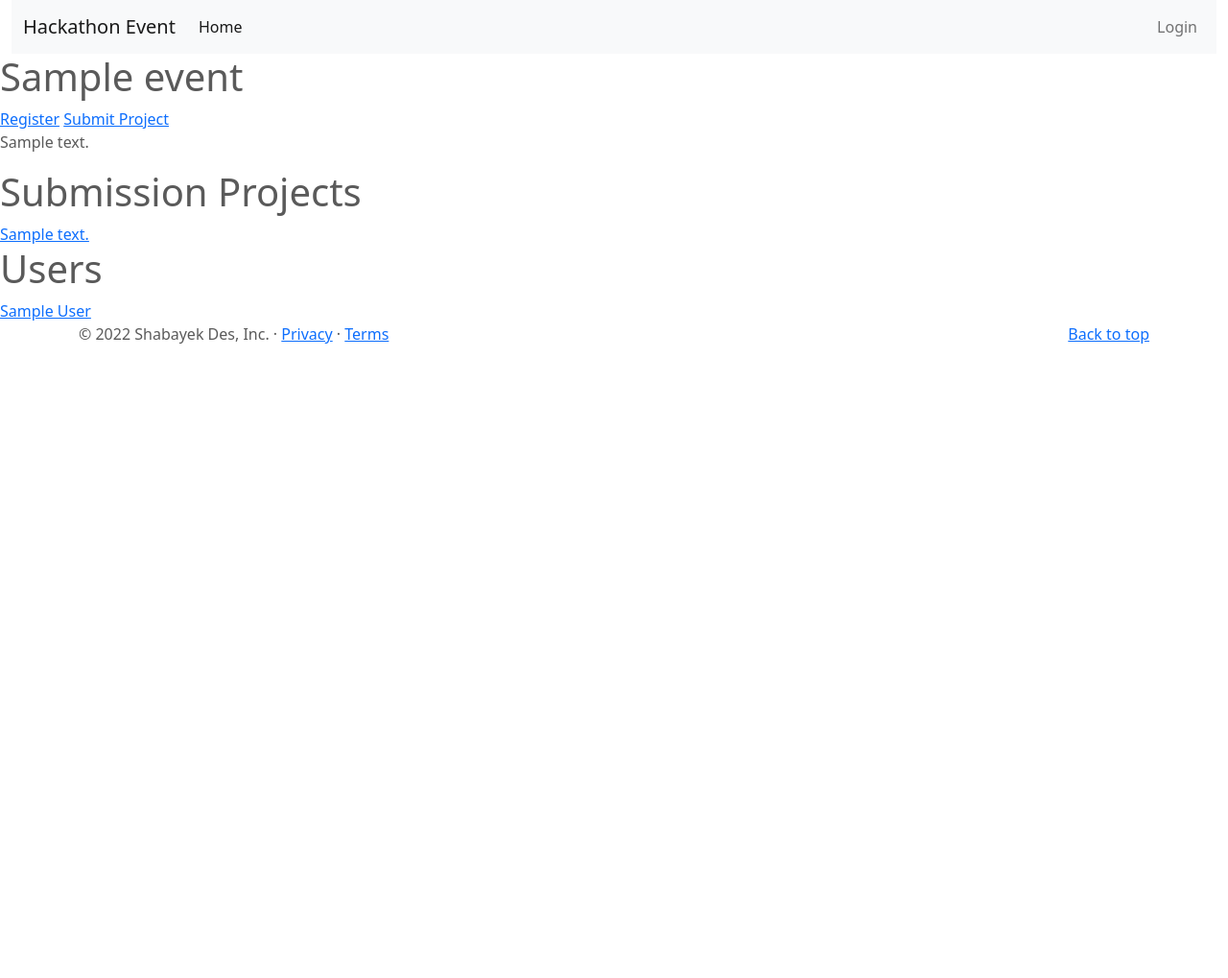
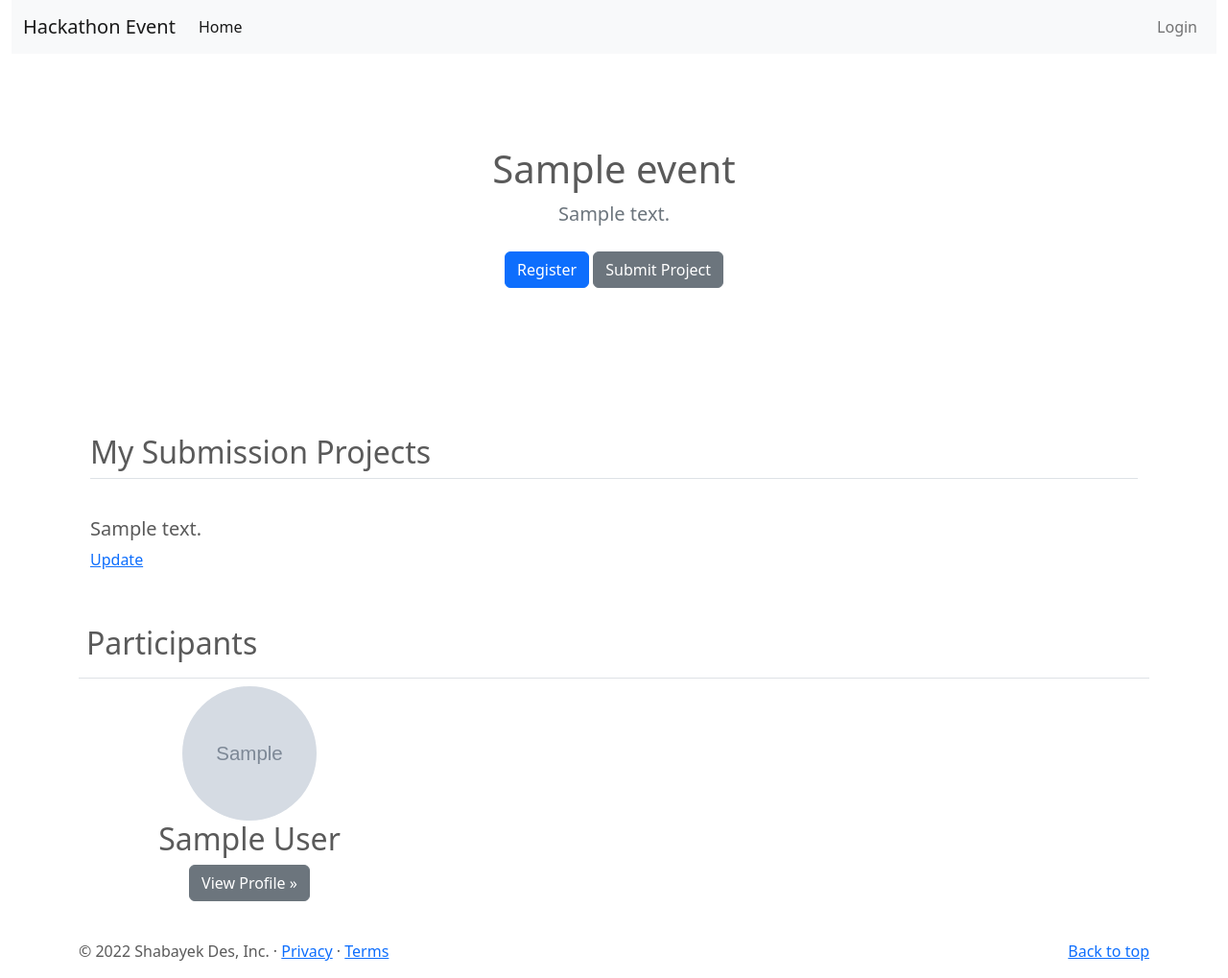
Before and after one commit to shabayekdes/django-event, a Django app: page /events/00000000-0000-0000-0000-000000000001/ in a window 1280 px wide. Shown: the whole page at 96% size. Before the commit the page ends 358 px from the top, so only its background shows below. Run offline with Django 4.2, Linux system fonts and the light colour scheme; tables that the repository leaves empty hold one stand-in row (values such as "Sample post"); grey boxes marked "Sample" are stand-in pictures.

Commit message:
Change view event page

```diff
--- a/templates/events/show_event.html
+++ b/templates/events/show_event.html
@@ -1,36 +1,70 @@
 {% extends 'main.html' %}
 
 {% block content %}
-    <h1>{{ event.name }}</h1>
+
+    <section class="py-5 text-center container">
+        <div class="row py-lg-5">
+            <div class="col-lg-6 col-md-8 mx-auto">
+                <h1 class="fw-light">{{ event.name }}</h1>
+                <p class="lead text-muted">{{ event.description }}</p>
                 {% if registered %}
                     <p>You already registered in this event before!!</p>
                 {% else %}
-        <a href="{% url 'event_confirmation' event.id %}">Register</a>
+                    <a href="{% url 'event_confirmation' event.id %}" class="btn btn-primary my-2">Register</a>
                 {% endif %}
                 {% if submitted %}
                     <p>You already submitted in this event before!!</p>
                 {% else %}
-        <a href="{% url 'submission_project' event.id %}">Submit Project</a>
+                    <a href="{% url 'submission_project' event.id %}" class="btn btn-secondary my-2">Submit Project</a>
                 {% endif %}
-    <p>{{ event.description }}</p>
+            </div>
+        </div>
+    </section>
 
-    <h1>Submission Projects</h1>
-    {% for sub in event.submission_set.all %}
-        <a href="{% url 'update_submission' sub.id %}">
-            <div>{{ sub.details }}</div>
+    <div class="container px-4 py-5" id="featured-3">
+        <h2 class="pb-2 border-bottom">My Submission Projects</h2>
+        <div class="row g-4 pm-5 pt-2 row-cols-1 row-cols-lg-3">
+            {% for submission in event.submission_set.all %}
+                <div class="feature col">
+                    <div class="feature-icon d-inline-flex align-items-center justify-content-center text-bg-primary bg-gradient fs-2 mb-3">
+                    </div>
+                    <h5>{{ submission.details|truncatechars:50 }}</h5>
+                    <a href="{% url 'update_submission' submission.id %}"
+                       class="icon-link d-inline-flex align-items-center">
+                        Update
                     </a>
-    {% endfor %}
-
-    <section>
-        <div>
-            <h1>Users</h1>
-            <div id="users--lists">
-                {% for user in participants %}
-                    <a href="{% url 'user_details' user.id %}">
-                        <div>{{ user.name }}</div>
-                    </a>
+                </div>
+            {% empty %}
+                <p>Don't have any projects.</p>
             {% endfor %}
         </div>
     </div>
-    </section>
+
+    <div class="container marketing">
+        <div class="d-flex mb-2 border-bottom">
+            <div class="p-2 flex-grow-1"><h2>Participants</h2></div>
+        </div>
+        <!-- Three columns of text below the carousel -->
+        <div class="row">
+            {% for user in participants %}
+                <div class="col-lg-4">
+                    {% if not user.avatar or user.avatar == "media/users/avatar.png" %}
+                        <svg class="bd-placeholder-img rounded-circle" width="140" height="140"
+                             xmlns="http://www.w3.org/2000/svg" role="img" aria-label="Placeholder: 140x140"
+                             preserveAspectRatio="xMidYMid slice" focusable="false"><title>Placeholder</title>
+                            <rect width="100%" height="100%" fill="#777"/>
+                            <text x="50%" y="50%" fill="#777" dy=".3em">Avatar</text>
+                        </svg>
+                    {% else %}
+                        <img class="rounded-circle mx-auto d-block" src="{{ user.avatar.url }}" alt="avatar" width="140"
+                             height="140">
+                    {% endif %}
+                    <h2 class="fw-normal">{{ user.name }}</h2>
+                    <p><a class="btn btn-secondary" href="{% url 'user_details' user.id %}">View Profile &raquo;</a></p>
+                </div><!-- /.col-lg-4 -->
+            {% endfor %}
+
+        </div><!-- /.row -->
+    </div><!-- /.container marketing -->
+
 {% endblock %}
```
Lines whose indentation alone changed are shown as unchanged.
